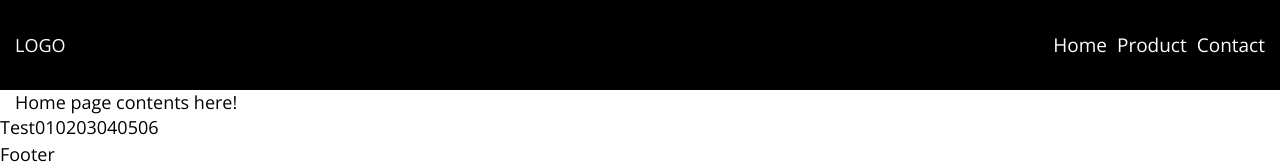
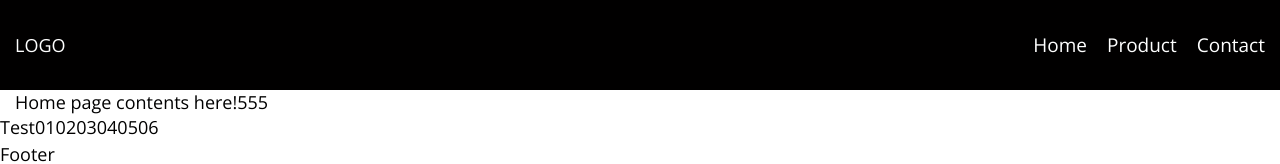
Before and after one commit to ichimonji4/silver-palm-tree, a React (Create React App) app: page / in a window 1280 px wide. Shown: the top 164 px of the page. Built offline with nearby package versions, Linux system fonts and the light colour scheme.

Commit message:
ns 20180514 0152

```diff
--- a/src/assets/css/default.min.css
+++ b/src/assets/css/default.min.css
@@ -1 +1 @@
-body{font-family:'Open Sans',sans-serif;font-size:18px;color:#010000;font-weight:400;font-style:normal}a{text-decoration:none;-webkit-transition:.4s ease-in-out;-moz-transition:.4s ease-in-out;transition:.4s ease-in-out;cursor:pointer}a:hover{color:#ff1755;-webkit-transition:.4s ease-in-out;-moz-transition:.4s ease-in-out;transition:.4s ease-in-out}.container-fluid{line-height:24px}header{position:relative;display:block;width:100%;background:#010000;color:#fff;height:90px}header .logo{position:absolute;top:50%;left:15px;-webkit-transform:translateY(-50%);-moz-transform:translateY(-50%);transform:translateY(-50%)}header nav,header nav ul,header nav ul li{margin:0;padding:0}header nav{position:absolute;top:50%;right:15px;-webkit-transform:translateY(-50%);-moz-transform:translateY(-50%);transform:translateY(-50%)}header nav ul li{list-style-type:none;display:inline-block;margin-right:10px}header nav ul li.last{margin:0}header nav ul li a{font-size:19px;line-height:normal;color:#fff}
+body{font-family:'Open Sans',sans-serif;font-size:18px;color:#010000;font-weight:400;font-style:normal}a{text-decoration:none;-webkit-transition:.4s ease-in-out;-moz-transition:.4s ease-in-out;transition:.4s ease-in-out;cursor:pointer}a:hover{text-decoration:none;color:#ff1755;-webkit-transition:.4s ease-in-out;-moz-transition:.4s ease-in-out;transition:.4s ease-in-out}.container-fluid{line-height:24px}header{position:relative;display:block;width:100%;background:#010000;color:#fff;height:90px}header .logo{position:absolute;top:50%;left:15px;-webkit-transform:translateY(-50%);-moz-transform:translateY(-50%);transform:translateY(-50%)}header nav,header nav ul,header nav ul li{margin:0;padding:0}header nav{position:absolute;top:50%;right:15px;-webkit-transform:translateY(-50%);-moz-transform:translateY(-50%);transform:translateY(-50%)}header nav ul li{list-style-type:none;display:inline-block;margin-right:20px}header nav ul li.last{margin:0}header nav ul li a{font-size:19px;line-height:normal;color:#fff}
--- a/src/assets/scss/_config.scss
+++ b/src/assets/scss/_config.scss
@@ -45,6 +45,7 @@
   cursor: pointer;
 
   &:hover {
+    text-decoration: none;
     color: $red;
     @include transition(.4s ease-in-out);
   }
--- a/src/assets/scss/default.scss
+++ b/src/assets/scss/default.scss
@@ -28,7 +28,7 @@
     ul li {
       list-style-type: none;
       display: inline-block;
-      margin-right: 10px;
+      margin-right: 20px;
 
       &.last {
         margin: 0;
--- a/src/components/pages/homePage.js
+++ b/src/components/pages/homePage.js
@@ -4,7 +4,7 @@
   render() {
     return (
       <div className="container-fluid">
-        Home page contents here!
+        Home page contents here!555
       </div>
     );
   }
```
